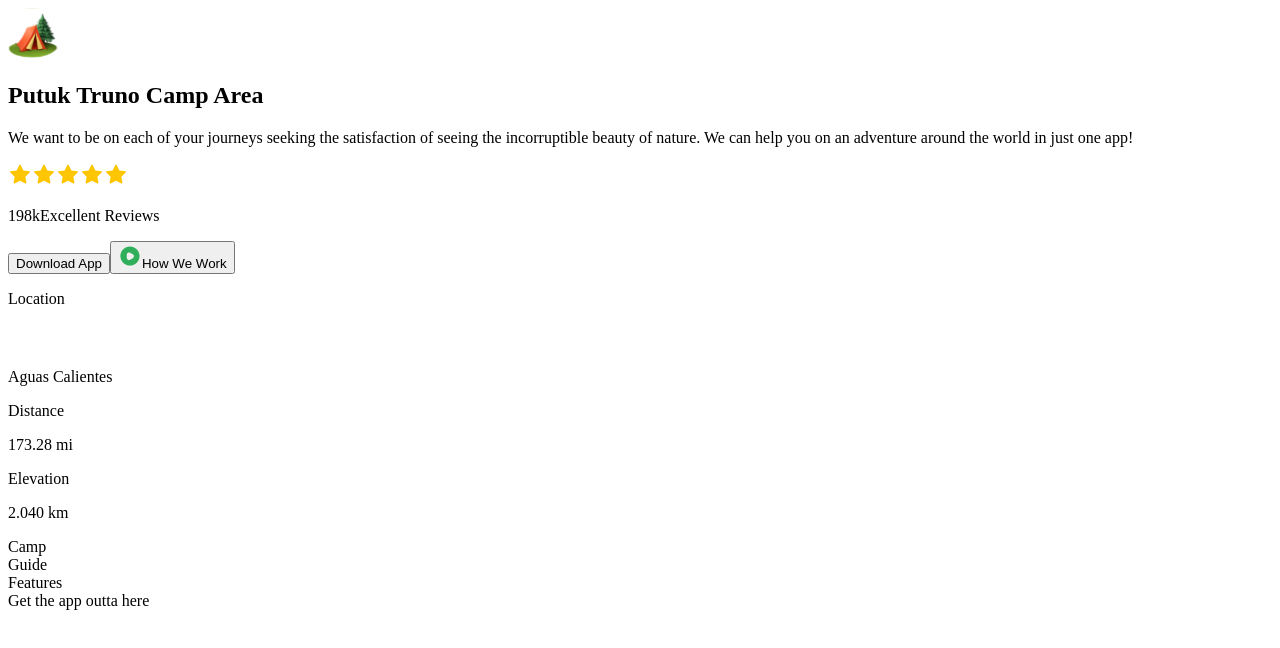
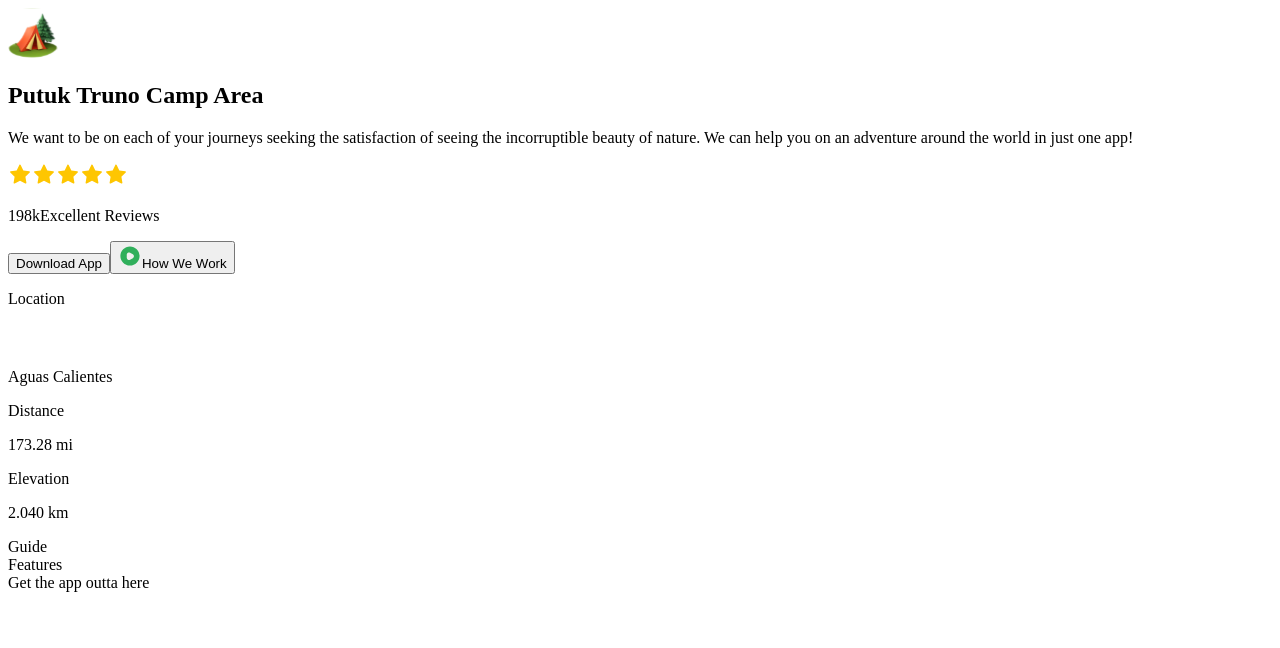
Before and after one commit to rooted92/travel-app, a Next.js app: page / in a window 1280 px wide. Shown: the top 648 px of the page. Built offline with nearby package versions, Linux system fonts and the light colour scheme.

Commit message:
feat: began building camp section, added missing values to variant key in ButtonProps type

```diff
--- a/components/Button.tsx
+++ b/components/Button.tsx
@@ -5,7 +5,7 @@
     type: 'button' | 'submit' | 'reset',
     title: string,
     icon?: string,
-    variant: 'btn_dark_green'
+    variant: 'btn_dark_green' | 'btn_green' | 'btn_white_text' | 'btn_white'
 }
 
 const Button = ({type, title, icon, variant}: ButtonProps) => {
--- a/components/Camp.tsx
+++ b/components/Camp.tsx
@@ -2,7 +2,11 @@
 
 const Camp = () => {
   return (
-    <div>Camp</div>
+    <section className='border-2 border-green-500 2xl:max-container relative flex flex-col py-10 lg:mb-10 lg:py-20 xl:mb-20'>
+      <div className='hide-scrollbar flex h-[-340px] w-full items-start justify-start gap-8 overflow-x-auto lg:h-[400px] xl:h-[640px]'>
+
+      </div>
+    </section>
   )
 }
 
```
